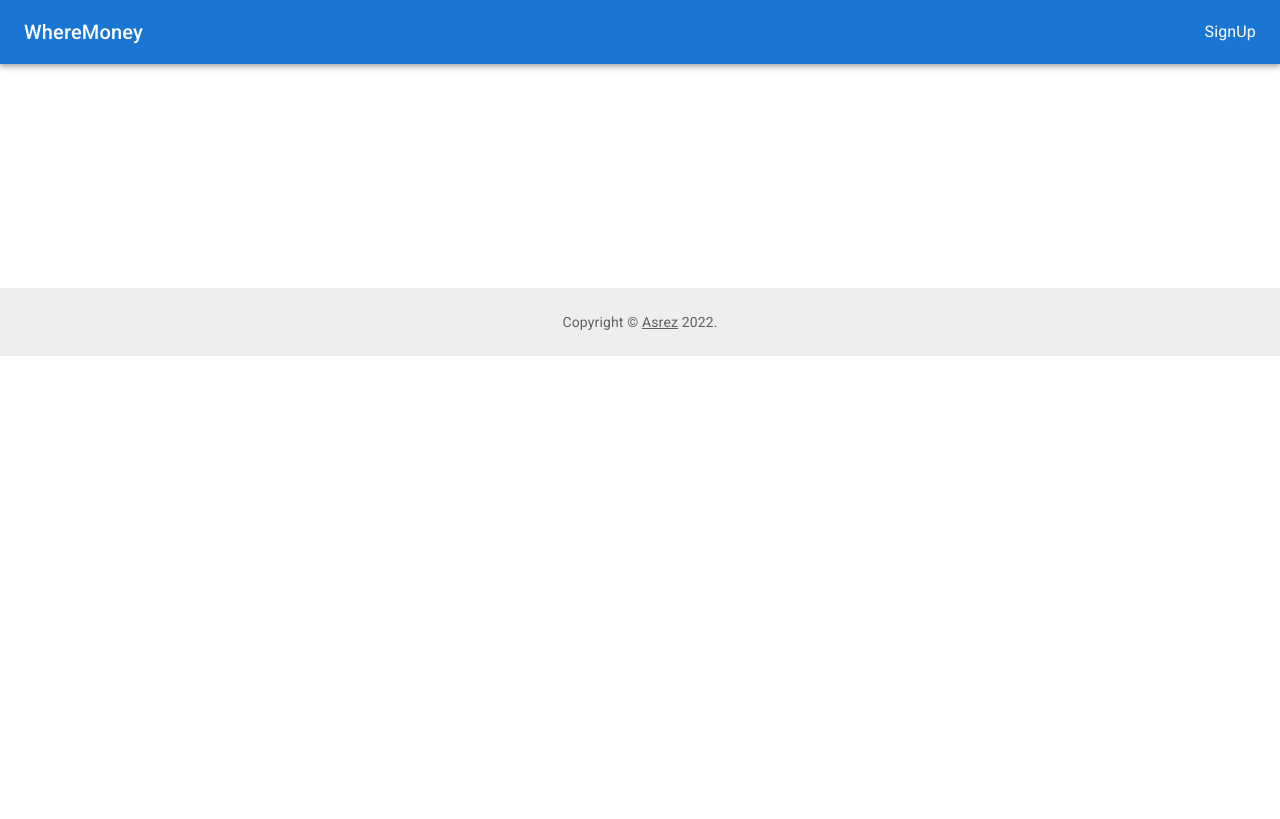
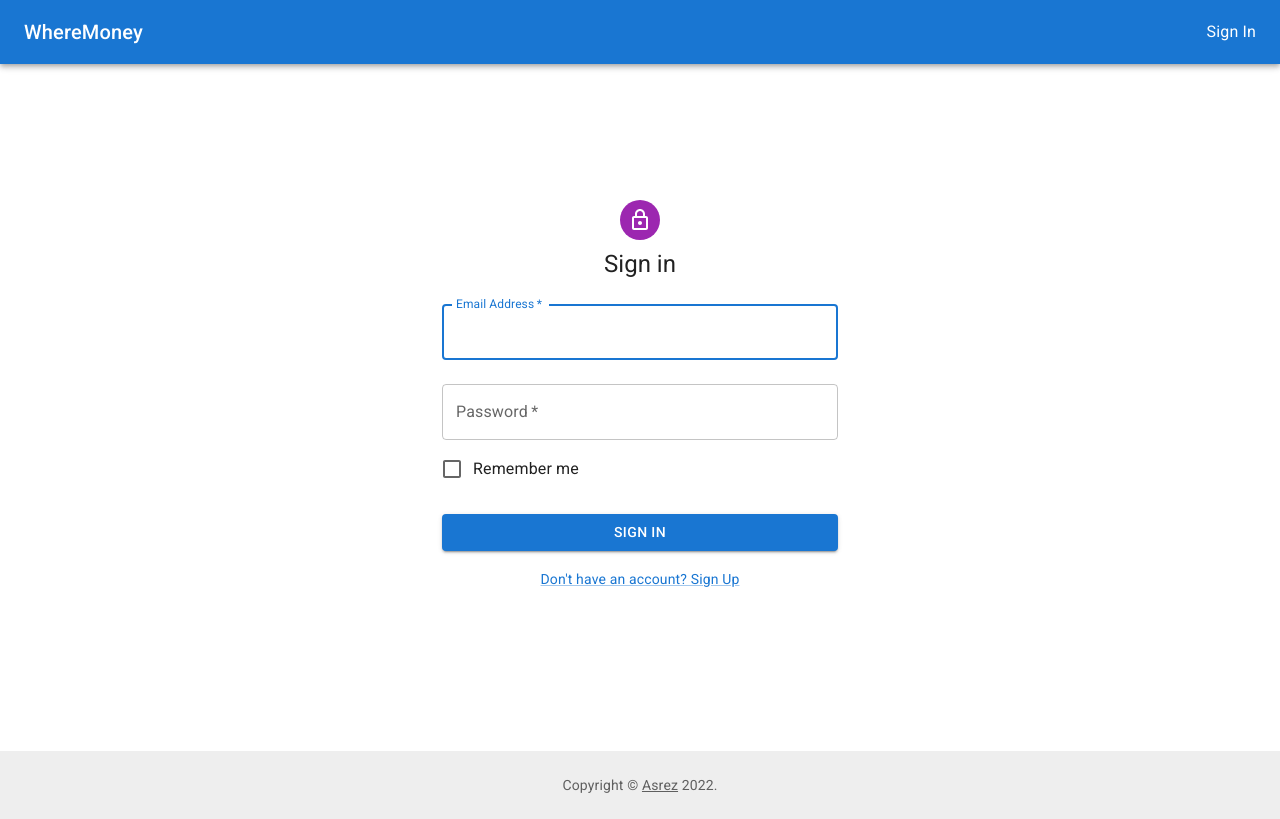
Before and after one commit to Asrez/WhereMoney, a React (Create React App) app: page /signin in a window 1280 px wide. Built offline with nearby package versions, Linux system fonts and the light colour scheme.

Commit message:
Added signin page

```diff
--- a/src/App.tsx
+++ b/src/App.tsx
@@ -4,6 +4,7 @@
 import Footer from './components/footer/Footer'
 import Home from './pages/Home'
 import Signup from './pages/Signup'
+import Signin from './pages/Signin'
 
 function App() {
   return (<>
@@ -12,6 +13,7 @@
       <Routes>
         <Route path='/' element={<Home />} />
         <Route path='/signup' element={<Signup />} />
+        <Route path='/signin' element={<Signin />} />
       </Routes>
     </Container>
     <Footer />
--- a/src/components/navbar/Navbar.tsx
+++ b/src/components/navbar/Navbar.tsx
@@ -14,7 +14,7 @@
                             WhereMoney
                         </Link>
                     </Typography>
-                    <Link color="inherit" to='/signup' style={{ textDecoration: 'none',color:'white' }}>SignUp</Link>
+                    <Link color="inherit" to='/signin' style={{ textDecoration: 'none',color:'white' }}>Sign In</Link>
                 </Toolbar>
             </AppBar>
         </Box>
--- /dev/null
+++ b/src/pages/Signin.tsx
@@ -0,0 +1,99 @@
+import * as React from 'react';
+import Avatar from '@mui/material/Avatar';
+import Button from '@mui/material/Button';
+import CssBaseline from '@mui/material/CssBaseline';
+import TextField from '@mui/material/TextField';
+import FormControlLabel from '@mui/material/FormControlLabel';
+import Checkbox from '@mui/material/Checkbox';
+import Link from '@mui/material/Link';
+import Grid from '@mui/material/Grid';
+import Box from '@mui/material/Box';
+import LockOutlinedIcon from '@mui/icons-material/LockOutlined';
+import Typography from '@mui/material/Typography';
+import Container from '@mui/material/Container';
+import { createTheme, ThemeProvider } from '@mui/material/styles';
+
+
+
+const theme = createTheme();
+
+export default function SignIn() {
+    const handleSubmit = (event: React.FormEvent<HTMLFormElement>) => {
+        event.preventDefault();
+        const data = new FormData(event.currentTarget);
+        // eslint-disable-next-line no-console
+        console.log({
+            email: data.get('email'),
+            password: data.get('password'),
+        });
+    };
+
+    return (
+        <ThemeProvider theme={theme}>
+            <Container component="main" maxWidth="xs">
+                <CssBaseline />
+                <Box
+                    sx={{
+                        marginTop: 8,
+                        display: 'flex',
+                        flexDirection: 'column',
+                        alignItems: 'center',
+                    }}
+                >
+                    <Avatar sx={{ m: 1, bgcolor: 'secondary.main' }}>
+                        <LockOutlinedIcon />
+                    </Avatar>
+                    <Typography component="h1" variant="h5">
+                        Sign in
+                    </Typography>
+                    <Box component="form" onSubmit={handleSubmit} noValidate sx={{ mt: 1 }}>
+                        <TextField
+                            margin="normal"
+                            required
+                            fullWidth
+                            id="email"
+                            label="Email Address"
+                            name="email"
+                            autoComplete="email"
+                            autoFocus
+                        />
+                        <TextField
+                            margin="normal"
+                            required
+                            fullWidth
+                            name="password"
+                            label="Password"
+                            type="password"
+                            id="password"
+                            autoComplete="current-password"
+                        />
+                        <FormControlLabel
+                            control={<Checkbox value="remember" color="primary" />}
+                            label="Remember me"
+                        />
+                        <Button
+                            type="submit"
+                            fullWidth
+                            variant="contained"
+                            sx={{ mt: 3, mb: 2 }}
+                        >
+                            Sign In
+                        </Button>
+                        <Grid container alignItems="center" justifyContent="center">
+                            {/* <Grid item xs>
+                                <Link href="#" variant="body2">
+                                    Forgot password?
+                                </Link>
+                            </Grid> */}
+                            <Grid item>
+                                <Link href="/signup" variant="body2">
+                                    {"Don't have an account? Sign Up"}
+                                </Link>
+                            </Grid>
+                        </Grid>
+                    </Box>
+                </Box>
+            </Container>
+        </ThemeProvider>
+    );
+}
--- a/src/pages/Signup.tsx
+++ b/src/pages/Signup.tsx
@@ -13,18 +13,7 @@
 import Container from '@mui/material/Container';
 import { createTheme, ThemeProvider } from '@mui/material/styles';
 
-function Copyright(props: any) {
-  return (
-    <Typography variant="body2" color="text.secondary" align="center" {...props}>
-      {'Copyright © '}
-      <Link color="inherit" href="https://mui.com/">
-        Your Website
-      </Link>{' '}
-      {new Date().getFullYear()}
-      {'.'}
-    </Typography>
-  );
-}
+
 
 const theme = createTheme();
 
@@ -125,7 +114,6 @@
             </Grid>
           </Box>
         </Box>
-        <Copyright sx={{ mt: 5 }} />
       </Container>
     </ThemeProvider>
   );
```
